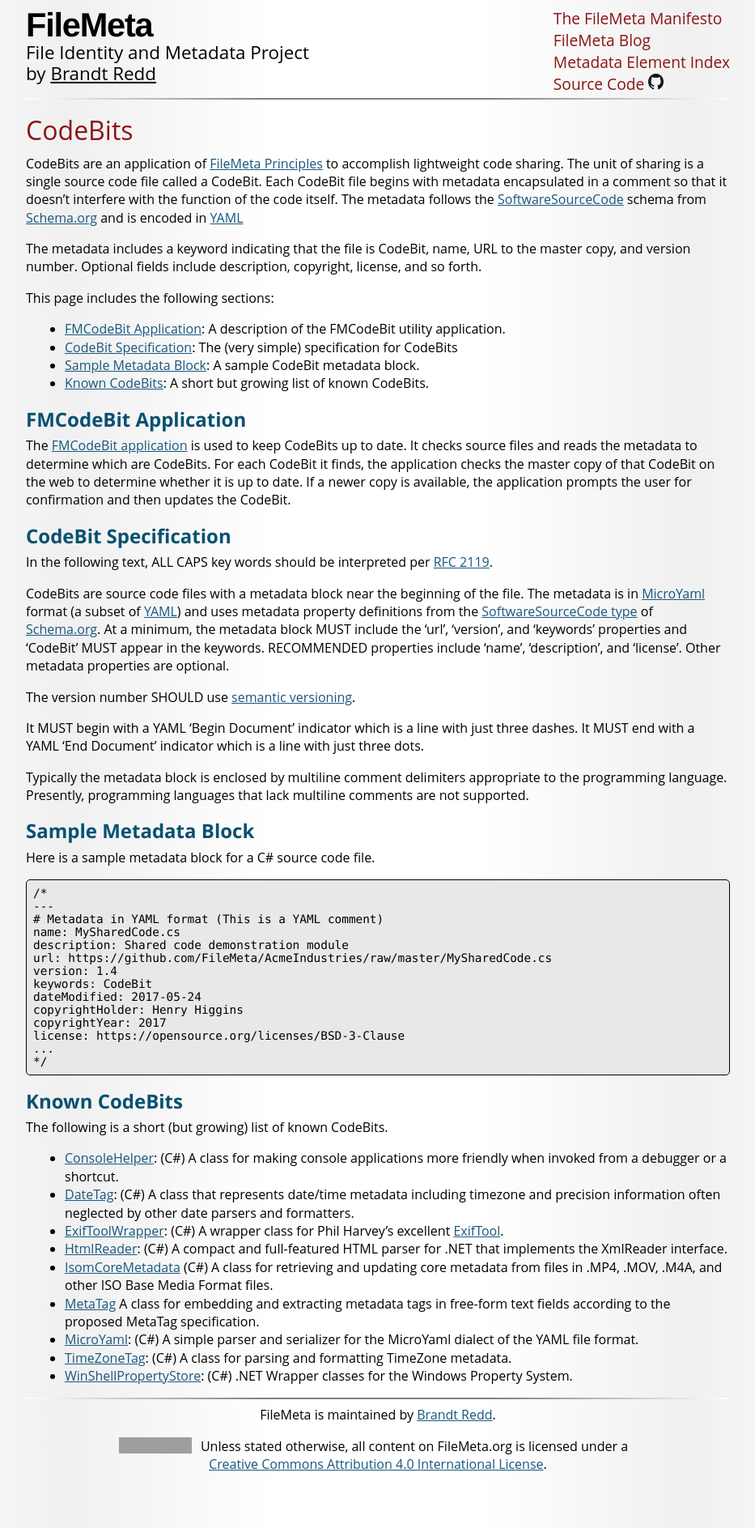
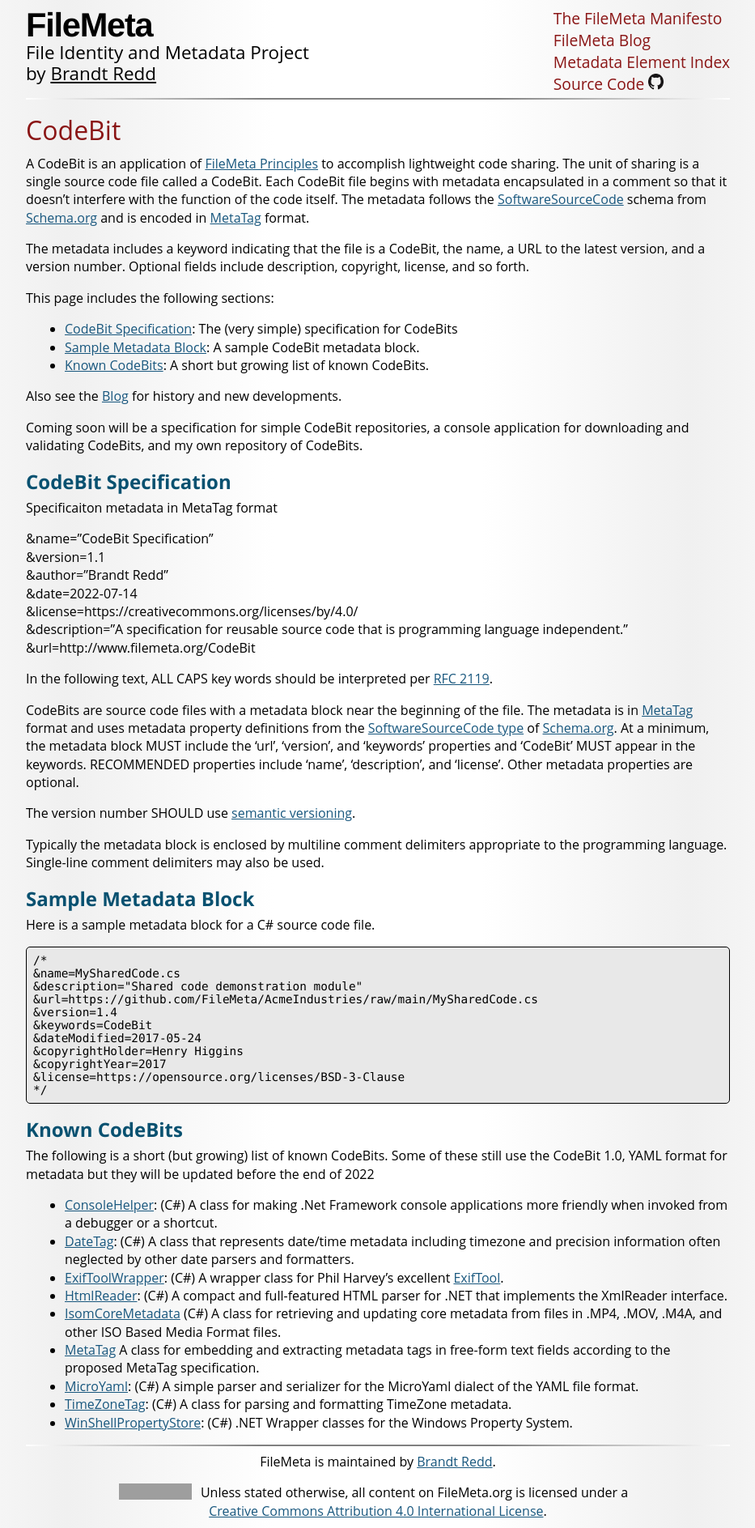
Before and after one commit to FileMeta/filemeta.github.io, a Jekyll site: the page built from CodeBit.md, in a window 1280 px wide. Shown: the whole page at 81% size, without its empty margins (173-1106 px from the left). Built offline with Jekyll 4.4.1, drawn with Linux system fonts in a browser that asks for light colours; some web fonts are replaced; before the commit the page ends 1830 px from its top, so only the background shows below that; grey boxes are pictures that could not be loaded.

Commit message:
Update CodeBit specification

````diff
--- a/CodeBit.md
+++ b/CodeBit.md
@@ -3,60 +3,66 @@
 title: CodeBits
 layout: default
 ---
-# CodeBits
-CodeBits are an application of [FileMeta Principles](/Manifesto.html) to accomplish lightweight code sharing. The unit of sharing is a single source code file called a CodeBit. Each CodeBit file begins with metadata encapsulated in a comment so that it doesn't interfere with the function of the code itself. The metadata follows the [SoftwareSourceCode](https://schema.org/SoftwareSourceCode) schema from [Schema.org](https://schema.org) and is encoded in [YAML](https://yaml.org/)
+# CodeBit
+A CodeBit is an application of [FileMeta Principles](/Manifesto.html) to accomplish lightweight code sharing. The unit of sharing is a single source code file called a CodeBit. Each CodeBit file begins with metadata encapsulated in a comment so that it doesn't interfere with the function of the code itself. The metadata follows the [SoftwareSourceCode](https://schema.org/SoftwareSourceCode) schema from [Schema.org](https://schema.org) and is encoded in [MetaTag](/MetaTag) format.
 
-The metadata includes a keyword indicating that the file is CodeBit, name,  URL to the master copy, and version number. Optional fields include description, copyright, license, and so forth.
+The metadata includes a keyword indicating that the file is a CodeBit, the name, a URL to the latest version, and a version number. Optional fields include description, copyright, license, and so forth.
 
 This page includes the following sections:
 
-* [FMCodeBit Application](#application): A description of the FMCodeBit utility application.
 * [CodeBit Specification](#spec): The (very simple) specification for CodeBits
 * [Sample Metadata Block](#sample): A sample CodeBit metadata block.
 * [Known CodeBits](#directory): A short but growing list of known CodeBits.
 
-## <a name="application"></a>FMCodeBit Application
-The [FMCodeBit application](https://github.com/FileMeta/FMCodeBit) is used to keep CodeBits up to date. It checks source files and reads the metadata to determine which are CodeBits. For each CodeBit it finds, the application checks the master copy of that CodeBit on the web to determine whether it is up to date. If a newer copy is available, the application prompts the user for confirmation and then updates the CodeBit.
+Also see the [Blog](/blog) for history and new developments.
+
+Coming soon will be a specification for simple CodeBit repositories, a console application for downloading and validating CodeBits, and my own repository of CodeBits.
 
 ## <a name="spec"></a>CodeBit Specification
+
+Specificaiton metadata in MetaTag format
+
+&name="CodeBit Specification" <br/>
+&version=1.1 <br/>
+&author="Brandt Redd" <br/>
+&date=2022-07-14 <br/>
+&license=https://creativecommons.org/licenses/by/4.0/ <br/>
+&description="A specification for reusable source code that is programming language independent." <br/>
+&url=http://www.filemeta.org/CodeBit <br/>
+
 In the following text, ALL CAPS key words should be interpreted per [RFC 2119](https://tools.ietf.org/html/rfc2119).
 
-CodeBits are source code files with a metadata block near the beginning of the file. The metadata is in [MicroYaml](https://github.com/FileMeta/MicroYaml) format (a subset of [YAML](http://www.yaml.org)) and uses metadata property definitions from the [SoftwareSourceCode type](http://schema.org/SoftwareSourceCode) of [Schema.org](http://schema.org). At a minimum, the metadata block MUST include the 'url', 'version', and 'keywords' properties and 'CodeBit' MUST appear in the keywords. RECOMMENDED properties include 'name', 'description', and 'license'. Other metadata properties are optional.
+CodeBits are source code files with a metadata block near the beginning of the file. The metadata is in [MetaTag](/MetaTage) format and uses metadata property definitions from the [SoftwareSourceCode type](http://schema.org/SoftwareSourceCode) of [Schema.org](http://schema.org). At a minimum, the metadata block MUST include the 'url', 'version', and 'keywords' properties and 'CodeBit' MUST appear in the keywords. RECOMMENDED properties include 'name', 'description', and 'license'. Other metadata properties are optional.
 
 The version number SHOULD use [semantic versioning](http://semver.org).
 
-It MUST begin with a YAML 'Begin Document' indicator which is a line with just three dashes. It MUST end with a YAML 'End Document' indicator which is a line with just three dots.
-
-Typically the metadata block is enclosed by multiline comment delimiters appropriate to the programming language. Presently, programming languages that lack multiline comments are not supported.
+Typically the metadata block is enclosed by multiline comment delimiters appropriate to the programming language. Single-line comment delimiters may also be used.
 
 ## <a name="sample"></a>Sample Metadata Block
 Here is a sample metadata block for a C# source code file.
 
 ```cs
 /*
----
-# Metadata in YAML format (This is a YAML comment)
-name: MySharedCode.cs
-description: Shared code demonstration module
-url: https://github.com/FileMeta/AcmeIndustries/raw/master/MySharedCode.cs
-version: 1.4
-keywords: CodeBit
-dateModified: 2017-05-24
-copyrightHolder: Henry Higgins
-copyrightYear: 2017
-license: https://opensource.org/licenses/BSD-3-Clause
-...
+&name=MySharedCode.cs
+&description="Shared code demonstration module"
+&url=https://github.com/FileMeta/AcmeIndustries/raw/main/MySharedCode.cs
+&version=1.4
+&keywords=CodeBit
+&dateModified=2017-05-24
+&copyrightHolder=Henry Higgins
+&copyrightYear=2017
+&license=https://opensource.org/licenses/BSD-3-Clause
 */
 ```
 ## <a name="directory"></a>Known CodeBits
 
-The following is a short (but growing) list of known CodeBits.
+The following is a short (but growing) list of known CodeBits. Some of these still use the CodeBit 1.0, YAML format for metadata but they will be updated before the end of 2022
 
-* [ConsoleHelper](https://github.com/FileMeta/ConsoleHelper): (C#) A class for making console applications more friendly when invoked from a debugger or a shortcut.
+* [ConsoleHelper](https://github.com/FileMeta/ConsoleHelper): (C#) A class for making .Net Framework console applications more friendly when invoked from a debugger or a shortcut.
 * [DateTag](https://github.com/FileMeta/DateTag): (C#) A class that represents date/time metadata including timezone and precision information often neglected by other date parsers and formatters.
 * [ExifToolWrapper](https://github.com/FileMeta/ExifToolWrapper): (C#) A wrapper class for Phil Harvey's excellent [ExifTool](https://www.sno.phy.queensu.ca/~phil/exiftool/).
 * [HtmlReader](https://github.com/FileMeta/HtmlReader): (C#) A compact and full-featured HTML parser for .NET that implements the XmlReader interface.
-* [IsomCoreMetadata](https://github.com/FileMeta/IsomCoreMetadata) (C#) A class for retrieving and updating core metadata from files in .MP4, .MOV, .M4A, and other ISO Base Media Format files.
+* [IsomCoreMetadata](https://github.com/FileMeta/IsomCoreMetadata) (C#) A class for retrieving and updating core metadata from files in .MP4, .MOV, .M4A, and other ISO Based Media Format files.
 * [MetaTag](https://github.com/FileMeta) A class for embedding and extracting metadata tags in free-form text fields according to the proposed MetaTag specification.
 * [MicroYaml](https://github.com/FileMeta/MicroYaml): (C#) A simple parser and serializer for the MicroYaml dialect of the YAML file format.
 * [TimeZoneTag](https://github.com/FileMeta/TimeZoneTag): (C#) A class for parsing and formatting TimeZone metadata.
````
